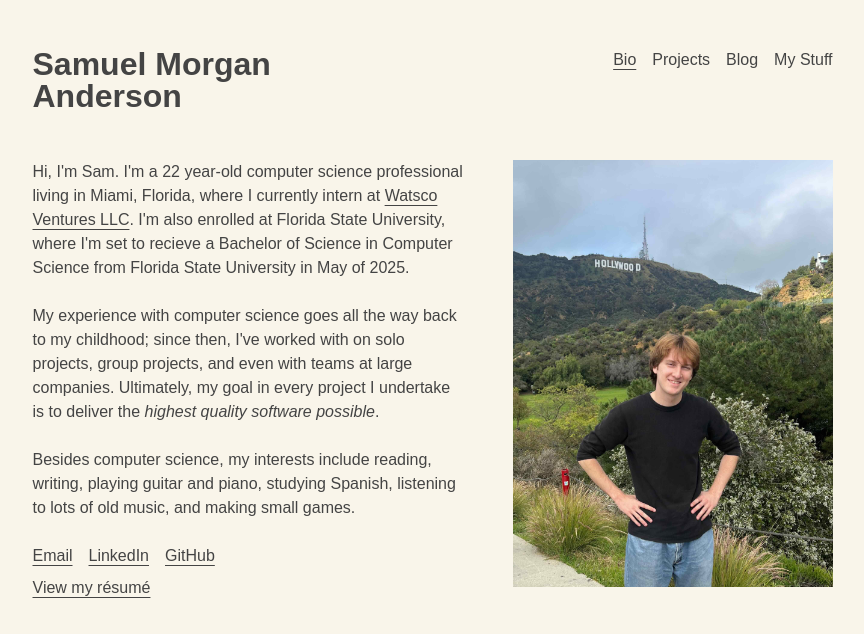
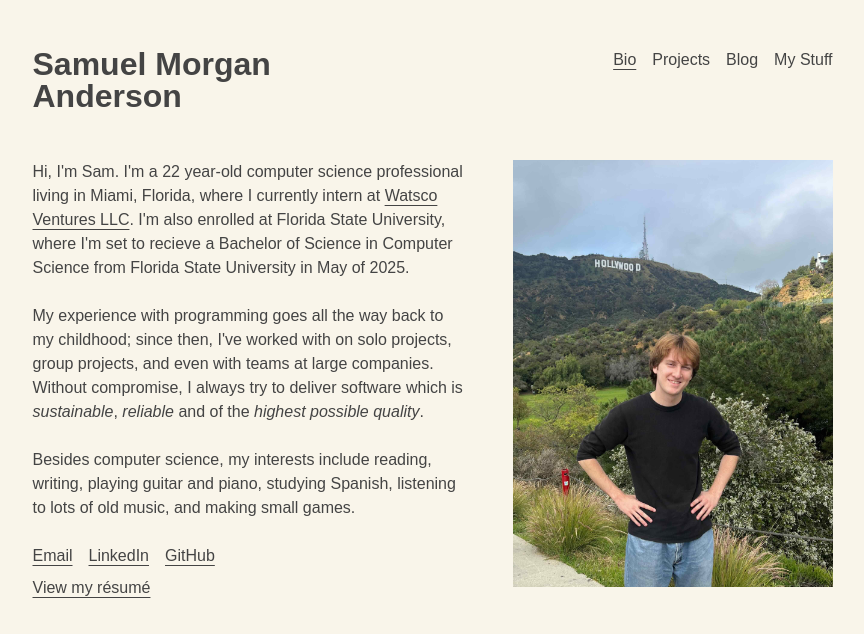
Before and after one commit to sama305/samueland.dev, a Next.js app: page / in a window 1280 px wide. Shown: the top 634 px of the page, without its empty margins (200-1064 px from the left). Built offline with nearby package versions, Linux system fonts and the light colour scheme.

Commit message:
fixed wording

```diff
--- a/src/app/(site)/page.tsx
+++ b/src/app/(site)/page.tsx
@@ -8,7 +8,7 @@ export default function About() {
           Bachelor of Science in Computer Science from Florida State University in May of 2025.
         </p>
         <p>
-          My experience with computer science goes all the way back to my childhood; since then, I've worked with on solo projects, group projects, and even with teams at large companies. Ultimately, my goal in every project I undertake is to deliver the <i>highest quality software possible</i>.
+          My experience with programming goes all the way back to my childhood; since then, I've worked with on solo projects, group projects, and even with teams at large companies. Without compromise, I always try to deliver software which is <i>sustainable</i>, <i>reliable</i> and of the <i>highest possible quality</i>.
         </p>
         <p>
           Besides computer science, my interests include reading, writing, playing guitar and piano, studying Spanish, listening to lots of old music, and making small games.
```
